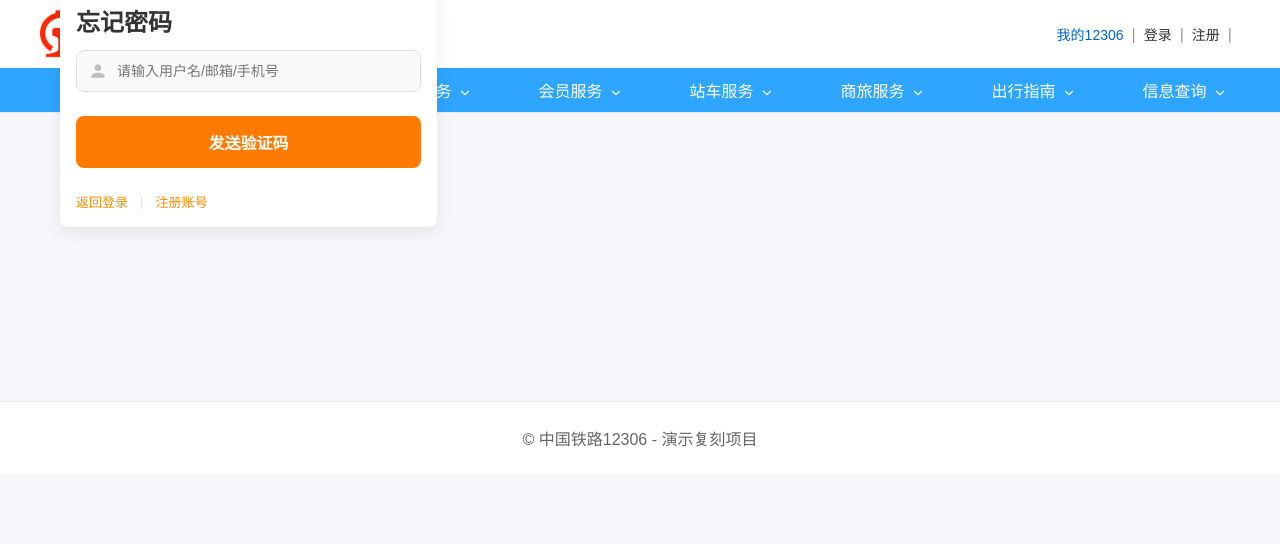
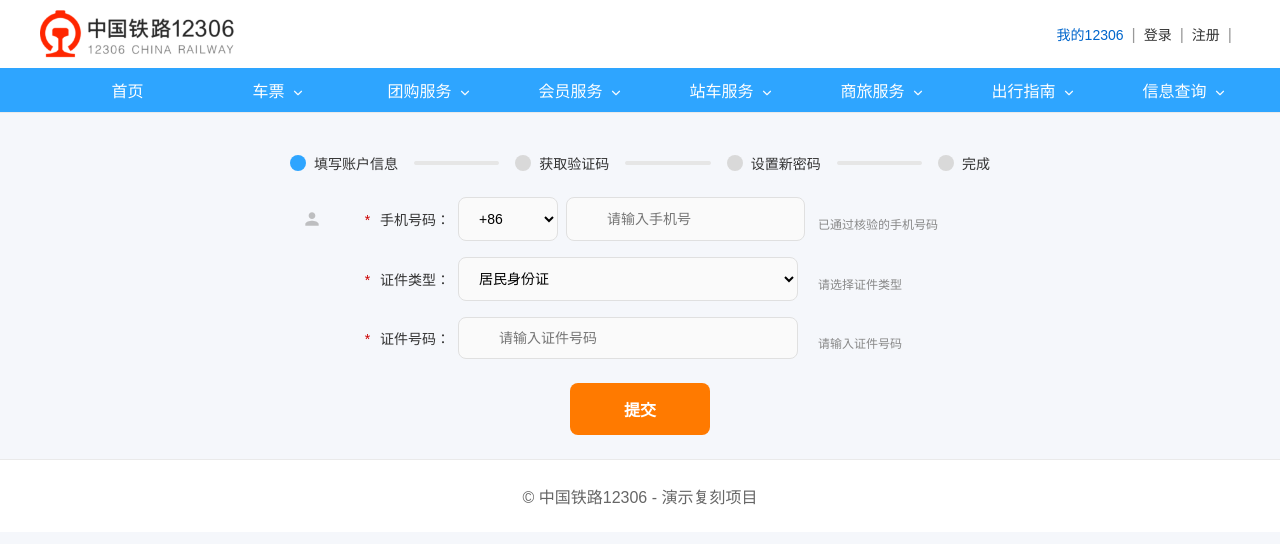
Before and after one commit to lxxxxxr-36/12306, a React (Vite) app in the folder web/: page /forgot in a window 1280 px wide. Shown: the top 544 px of the page. Built offline with nearby package versions, Linux system fonts and the light colour scheme.

Commit message:
修改忘记密码页面逻辑

```diff
--- a/web/src/pages/ForgotPassword.tsx
+++ b/web/src/pages/ForgotPassword.tsx
@@ -1,87 +1,202 @@
-import React, { useState } from 'react';
-import { useNavigate } from 'react-router-dom';
-import { requestPasswordReset, resetPassword } from '../services/auth';
-import './login.css';
+import React, { useEffect, useMemo, useRef, useState } from 'react'
+import { useNavigate } from 'react-router-dom'
+import { requestPasswordReset, resetPassword, verifyResetCode, validateAccountIdentity } from '../services/auth'
+import type { IdType } from '../services/auth'
+import './login.css'
+
+const steps = ['填写账户信息','获取验证码','设置新密码','完成']
+
+const Stepper: React.FC<{idx:number}> = ({ idx }) => {
+  return (
+    <div style={{padding:'16px 0 24px'}}>
+      <div style={{display:'flex',alignItems:'center',justifyContent:'center',gap:16}}>
+        {steps.map((s,i)=> (
+          <React.Fragment key={s}>
+            <div style={{display:'flex',alignItems:'center',gap:8}}>
+              <div style={{width:16,height:16,borderRadius:9999,background:i<=idx?'#2ea5ff':'#d9d9d9'}} />
+              <span style={{color:'#333',fontSize:14}}>{s}</span>
+            </div>
+            {i<steps.length-1 && (
+              <div style={{flex:1,height:4,background:i<idx?'#2ea5ff':'#e6e6e6',borderRadius:2}} />
+            )}
+          </React.Fragment>
+        ))}
+      </div>
+    </div>
+  )
+}
 
 const ForgotPassword: React.FC = () => {
-  const navigate = useNavigate();
-  const [step, setStep] = useState<1|2>(1);
-  const [account, setAccount] = useState('');
-  const [code, setCode] = useState('');
-  const [newPwd, setNewPwd] = useState('');
-  const [confirmPwd, setConfirmPwd] = useState('');
-  // 页面不展示验证码，不再使用 serverCodeHint
-  // 不在页面展示验证码；开发模式下输出到终端
-  const [error, setError] = useState('');
-  const [success, setSuccess] = useState('');
+  const navigate = useNavigate()
+  const [step, setStep] = useState<0|1|2|3>(0)
+  const [phoneCode, setPhoneCode] = useState<'+86'|'+852'|'+853'|'+886'>('+86')
+  const [phoneNumber, setPhoneNumber] = useState('')
+  const [idType, setIdType] = useState<IdType>('居民身份证')
+  const [idNo, setIdNo] = useState('')
+  const [code, setCode] = useState('')
+  const [serverCode, setServerCode] = useState('')
+  const [countdown, setCountdown] = useState(0)
+  const timerRef = useRef<number|undefined>(undefined)
+  const [newPassword, setNewPassword] = useState('')
+  const [confirmPassword, setConfirmPassword] = useState('')
+  const [error, setError] = useState('')
+
+  useEffect(()=>{ return () => { if (timerRef.current) window.clearInterval(timerRef.current) } },[])
+
+  const phoneOk = useMemo(() => phoneCode === '+86' ? /^\d{11}$/.test(phoneNumber) : /^\d{5,20}$/.test(phoneNumber), [phoneCode, phoneNumber])
+  const validIdDigits = useMemo(() => {
+    const c = (idNo.match(/\d/g)||[]).length
+    if (idType==='居民身份证') return c>=17 && c<=18
+    if (idType==='外国护照' || idType==='中国护照') return c>=5 && c<=18
+    return c>=8 && c<=18
+  }, [idType, idNo])
+  const pwdOk = useMemo(() => {
+    const a = /[A-Za-z]/.test(newPassword)
+    const b = /\d/.test(newPassword)
+    const c = /_/.test(newPassword)
+    const kinds = [a,b,c].filter(Boolean).length
+    return newPassword.length>=6 && kinds>=2
+  }, [newPassword])
+
+  const toStep2 = async (e: React.FormEvent) => {
+    e.preventDefault()
+    setError('')
+    if (!phoneOk || !validIdDigits) { setError('请填写有效的手机号与证件号码'); return }
+    const idRes = await validateAccountIdentity({ phoneNumber, idType, idNo })
+    if (!idRes.ok) { setError(idRes.message || '手机号与证件信息不匹配'); return }
+    if (timerRef.current) window.clearInterval(timerRef.current)
+    setCountdown(0)
+    setServerCode('')
+    setStep(1)
+  }
 
   const sendCode = async () => {
-    setError(''); setSuccess('');
-    if (!account) { setError('请输入用户名/邮箱/手机号'); return; }
-    const res = await requestPasswordReset({ account });
-    if (!res.ok) { setError(res.message || '发送验证码失败'); return; }
-    if (import.meta.env.DEV && res.code) {
-      try {
-        await fetch('/__dev/log-code', {
-          method: 'POST',
-          headers: { 'Content-Type': 'application/json' },
-          body: JSON.stringify({ account, code: res.code }),
-        });
-      } catch (e) { void e; }
-      console.info('演示验证码已发送到终端');
-    }
-    setStep(2);
-  };
+    if (countdown>0) return
+    setError('')
+    const res = await requestPasswordReset({ account: phoneNumber })
+    if (!res.ok) { setError(res.message||'发送验证码失败'); return }
+    setServerCode(res.code||'')
+    setCountdown(120)
+    timerRef.current = window.setInterval(() => {
+      setCountdown(v => {
+        if (v<=1) { if (timerRef.current) window.clearInterval(timerRef.current); return 0 }
+        return v-1
+      })
+    }, 1000)
+  }
 
-  const submitReset = async () => {
-    setError(''); setSuccess('');
-    if (!code) { setError('请输入验证码'); return; }
-    if (!newPwd || newPwd.length < 6) { setError('新密码至少6位'); return; }
-    if (newPwd !== confirmPwd) { setError('两次输入的密码不一致'); return; }
-    const res = await resetPassword({ account, code, newPassword: newPwd });
-    if (!res.ok) { setError(res.message || '重置失败'); return; }
-    setSuccess('密码重置成功，即将跳转登录页');
-    setTimeout(() => navigate('/login'), 800);
-  };
+  const toStep3 = async (e: React.FormEvent) => {
+    e.preventDefault()
+    setError('')
+    if (!code || code.length<4) { setError('请输入验证码'); return }
+    const v = await verifyResetCode({ account: phoneNumber, code })
+    if (!v.ok) { setError(v.message || '验证码校验失败'); return }
+    setStep(2)
+  }
+
+  const doReset = async (e: React.FormEvent) => {
+    e.preventDefault()
+    setError('')
+    if (!pwdOk) { setError('需包含字母、数字、下划线中至少两种且长度≥6'); return }
+    if (newPassword !== confirmPassword) { setError('两次输入的密码不一致'); return }
+    const res = await resetPassword({ account: phoneNumber, code, newPassword })
+    if (!res.ok) { setError(res.message||'重置失败'); return }
+    setStep(3)
+  }
 
   return (
-    <div className="login-page">
+    <div className="login-page register-page">
       <div className="login-card">
-        <h2 style={{margin:'0 0 12px'}}>忘记密码</h2>
-        {step === 1 ? (
+        <Stepper idx={step} />
+        {step===0 && (
+          <form className="form" onSubmit={toStep2}>
+            <div className="form-item reg-row">
+              <span className="reg-label"><span className="req">*</span> 手机号码：</span>
+              <div className="reg-controls">
+                <select className="reg-select" value={phoneCode} onChange={e=>setPhoneCode(e.target.value as any)}>
+                  <option value="+86">+86</option>
+                  <option value="+852">+852</option>
+                  <option value="+853">+853</option>
+                  <option value="+886">+886</option>
+                </select>
+                <input className="reg-input" placeholder="请输入手机号" value={phoneNumber} onChange={e=>setPhoneNumber(e.target.value)} />
+              </div>
+              <span className="hint">已通过核验的手机号码</span>
+            </div>
+            <div className="form-item reg-row">
+              <span className="reg-label"><span className="req">*</span> 证件类型：</span>
+              <div className="reg-controls single">
+                <select className="reg-select" value={idType} onChange={e=>setIdType(e.target.value as IdType)}>
+                  <option>居民身份证</option>
+                  <option>港澳居民居住证</option>
+                  <option>台湾居民居住证</option>
+                  <option>外国人永久居留身份证</option>
+                  <option>外国护照</option>
+                  <option>中国护照</option>
+                  <option>港澳居民来往内地通行证</option>
+                  <option>台湾居民来往大陆通行证</option>
+                </select>
+              </div>
+              <span className="hint">请选择证件类型</span>
+            </div>
+            <div className="form-item reg-row">
+              <span className="reg-label"><span className="req">*</span> 证件号码：</span>
+              <div className="reg-controls single">
+                <input className="reg-input" placeholder="请输入证件号码" value={idNo} onChange={e=>setIdNo(e.target.value)} />
+              </div>
+              <span className="hint">请输入证件号码</span>
+            </div>
+            {error && <div className="error" style={{marginTop:8}}>{error}</div>}
+            <div style={{display:'flex',justifyContent:'center'}}>
+              <button type="submit" className="primary narrow">提交</button>
+            </div>
+          </form>
+        )}
+
+        {step===1 && (
+          <form className="form" onSubmit={toStep3}>
+            <div className="form-item reg-row">
+              <span className="reg-label"><span className="req">*</span> 手机号：</span>
+              <span style={{color:'#ff7a00'}}>({phoneCode}) {phoneNumber}</span>
+            </div>
+            <div className="form-item reg-row">
+              <span className="reg-label"><span className="req">*</span> 请填写手机验证码：</span>
+              <input className="reg-input" placeholder="请输入验证码" value={code} onChange={e=>setCode(e.target.value)} />
+              <button type="button" className="toggle" onClick={sendCode} disabled={countdown>0}>
+                {countdown>0 ? `${countdown}s` : (serverCode ? '重新发送验证码' : '发送手机验证码')}
+              </button>
+            </div>
+            {error && <div className="error" style={{marginTop:8}}>{error}</div>}
+            <button type="submit" className="primary">提交</button>
+          </form>
+        )}
+
+        {step===2 && (
+          <form className="form" onSubmit={doReset}>
+            <div className="form-item password">
+              <input type="password" placeholder="新密码" value={newPassword} onChange={e=>setNewPassword(e.target.value)} />
+            </div>
+            <div className="form-item password">
+              <input type="password" placeholder="确认新密码" value={confirmPassword} onChange={e=>setConfirmPassword(e.target.value)} />
+            </div>
+            <div style={{color:'#ff7a00',fontSize:12,marginTop:-6,marginBottom:8}}>需包含字母、数字、下划线中不少于两种且长度不少于6</div>
+            {error && <div className="error" style={{marginTop:8}}>{error}</div>}
+            <button type="submit" className="primary">提交</button>
+          </form>
+        )}
+
+        {step===3 && (
           <div className="form">
-            <div className="form-item"><input type="text" placeholder="请输入用户名/邮箱/手机号" value={account} onChange={e=>setAccount(e.target.value)} /></div>
-            {error && <div className="error">{error}</div>}
-            <button className="primary" onClick={sendCode}>发送验证码</button>
-            <div className="form-meta">
-              <div className="links">
-                <a href="#" onClick={(e)=>{e.preventDefault(); navigate('/login')}}>返回登录</a>
-                <span className="divider">|</span>
-                <a href="#" onClick={(e)=>{e.preventDefault(); navigate('/register')}}>注册账号</a>
-              </div>
-            </div>
-          </div>
-        ) : (
-          <div className="form">
-            <div className="form-item"><input type="text" placeholder="验证码" value={code} onChange={e=>setCode(e.target.value)} /></div>
-            {/* 验证码不在页面显示，已在开发模式输出到终端 */}
-            <div className="form-item password"><input type="password" placeholder="新密码" value={newPwd} onChange={e=>setNewPwd(e.target.value)} /></div>
-            <div className="form-item password"><input type="password" placeholder="确认新密码" value={confirmPwd} onChange={e=>setConfirmPwd(e.target.value)} /></div>
-            {error && <div className="error">{error}</div>}
-            {success && <div className="success">{success}</div>}
-            <button className="primary" onClick={submitReset}>提交重置</button>
-            <div className="form-meta">
-              <div className="links">
-                <a href="#" onClick={(e)=>{e.preventDefault(); setStep(1)}}>返回上一步</a>
-                <span className="divider">|</span>
-                <a href="#" onClick={(e)=>{e.preventDefault(); navigate('/login')}}>返回登录</a>
-              </div>
+            <div style={{textAlign:'center',margin:'16px 0'}}>
+              <span style={{color:'#ff7a00'}}>新密码设置成功，您可以使用新密码</span>
+              <a href="#" onClick={(e)=>{e.preventDefault(); navigate('/login')}} style={{color:'#2ea5ff',marginLeft:4}}>登录系统</a>
+              <span style={{color:'#ff7a00'}}>!</span>
             </div>
           </div>
         )}
       </div>
     </div>
-  );
-};
+  )
+}
 
-export default ForgotPassword;
+export default ForgotPassword
--- a/web/src/pages/login.css
+++ b/web/src/pages/login.css
@@ -297,3 +297,15 @@
 .links.below{font-size:12px;}
 .links.below a:first-child{color:var(--brand);text-decoration:none;}
 .links.below a:last-child{color:#888;text-decoration:none;}
+.register-page .login-card{background:transparent;box-shadow:none;border:none;transform:none;max-width:700px;padding:0;}
+.register-page .form{margin:0 auto;max-width:700px}
+.register-page .reg-row{justify-content:flex-start}
+.register-page .reg-label{width:160px}
+.register-page .reg-controls{width:340px;display:grid;grid-template-columns:100px 1fr;gap:8px}
+.register-page .reg-controls .reg-select{width:100px}
+.register-page .reg-controls .reg-input{width:auto}
+.register-page .reg-controls.single{grid-template-columns:1fr}
+.register-page .reg-controls.single .reg-select{width:340px}
+.register-page .reg-controls.single .reg-input{width:340px}
+.hint{color:var(--accent);font-size:12px;margin-left:12px}
+.primary.narrow{width:140px}
```
Also changed, not shown: web/src/services/auth.ts (+26 -3 lines), 1 other file (tests, documents, lock files or other folders).
